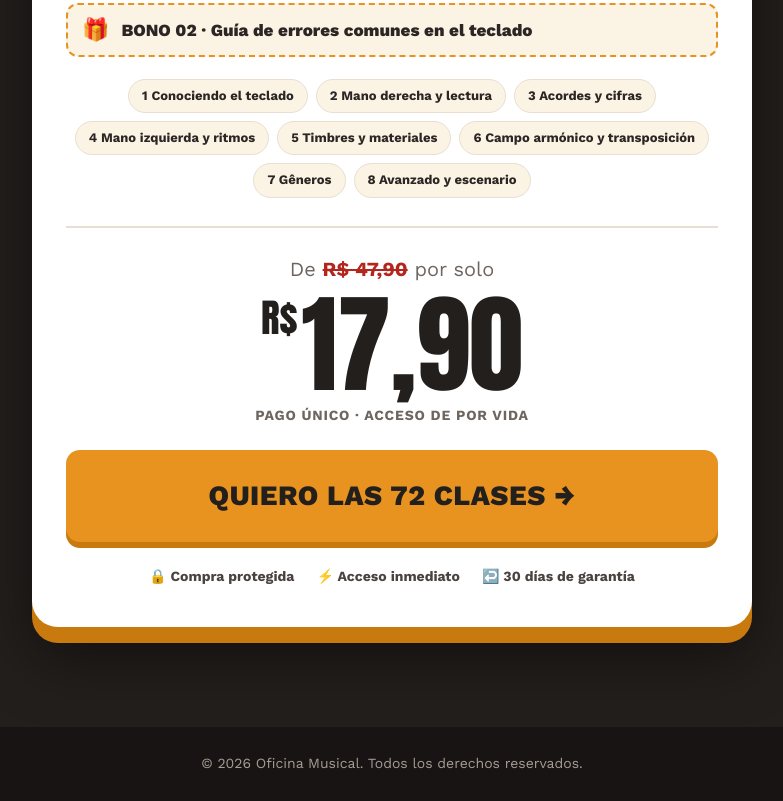
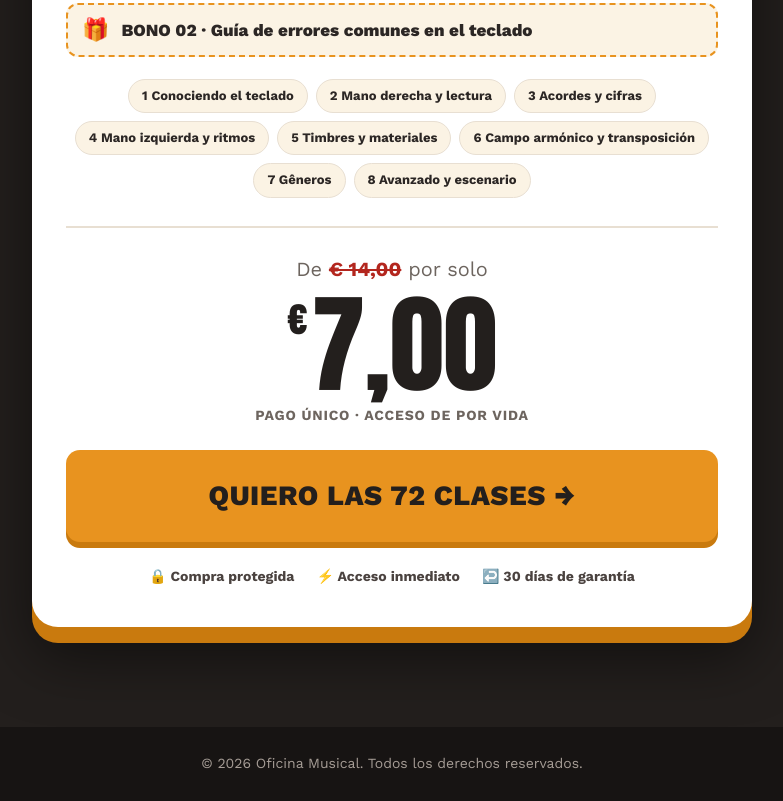
Before and after one commit to wallaceflores33-ops/72-clases-de-teclado, a plain HTML site: page index.html in a window 1280 px wide. Shown: the part 5963-6764 px from the top of the page, without its empty margins (248-1031 px from the left). Drawn offline with nearby package versions, Linux system fonts and the light colour scheme.

Commit message:
Set price to €7
Co-Authored-By: Claude Sonnet 4.6 <noreply@anthropic.com>
Claude-Session: https://claude.ai/code/session_015DTFvmztnGDNMiwaYGu1V7

```diff
--- a/index.html
+++ b/index.html
@@ -299,8 +299,8 @@ fbq('track', 'PageView');
 <span>1 Conociendo el teclado</span><span>2 Mano derecha y lectura</span><span>3 Acordes y cifras</span><span>4 Mano izquierda y ritmos</span><span>5 Timbres y materiales</span><span>6 Campo armónico y transposición</span><span>7 Gêneros</span><span>8 Avanzado y escenario</span>
 </div>
 <div class="price">
-<div class="old">De <s>R$ 47,90</s> por solo</div>
-<div class="big"><small>R$</small>17,90</div>
+<div class="old">De <s>€ 14,00</s> por solo</div>
+<div class="big"><small>€</small>7,00</div>
 <div class="unico">pago único · acceso de por vida</div>
 <a class="btn" href="https://pay.hotmart.com/T108646203B?off=jr5nqn7j" id="buy">QUIERO LAS 72 CLASES →</a>
 <div class="seals"><span>🔒 Compra protegida</span><span>⚡ Acceso inmediato</span><span>↩️ 30 días de garantía</span></div>
```
